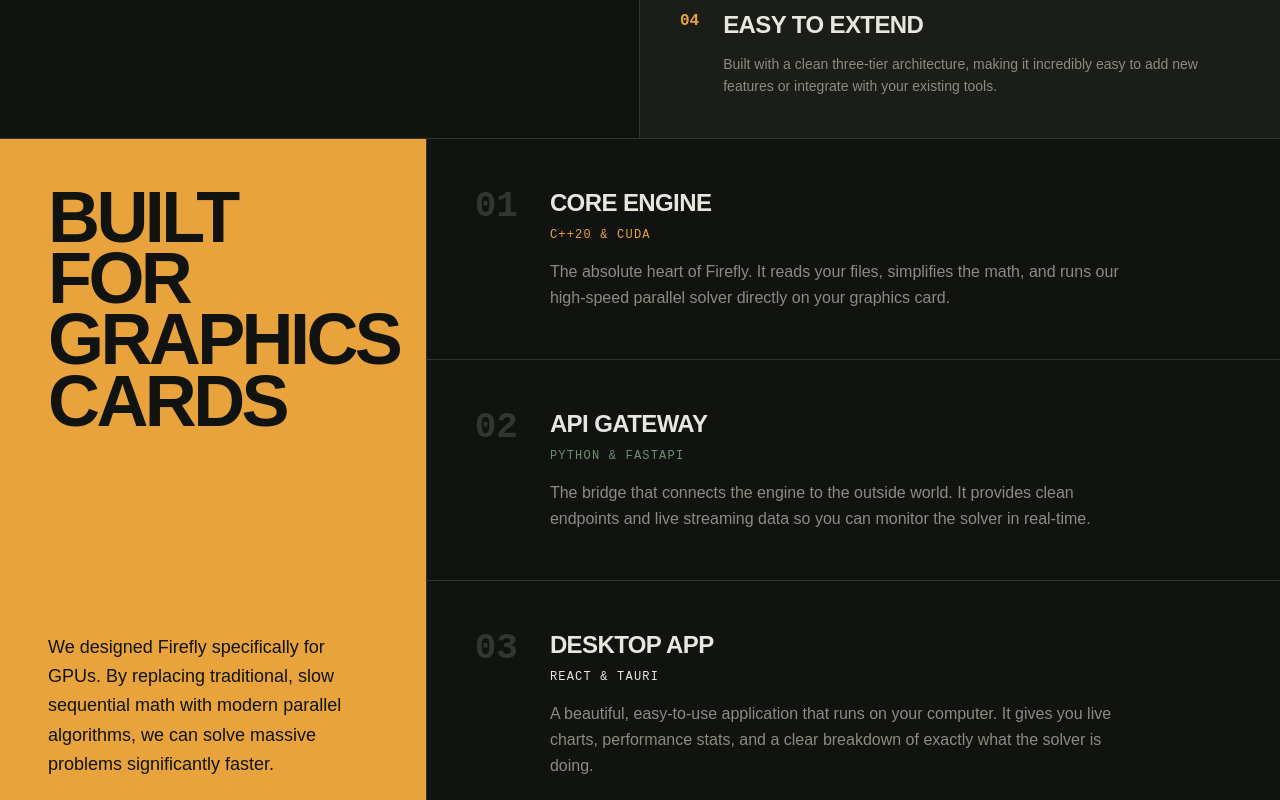
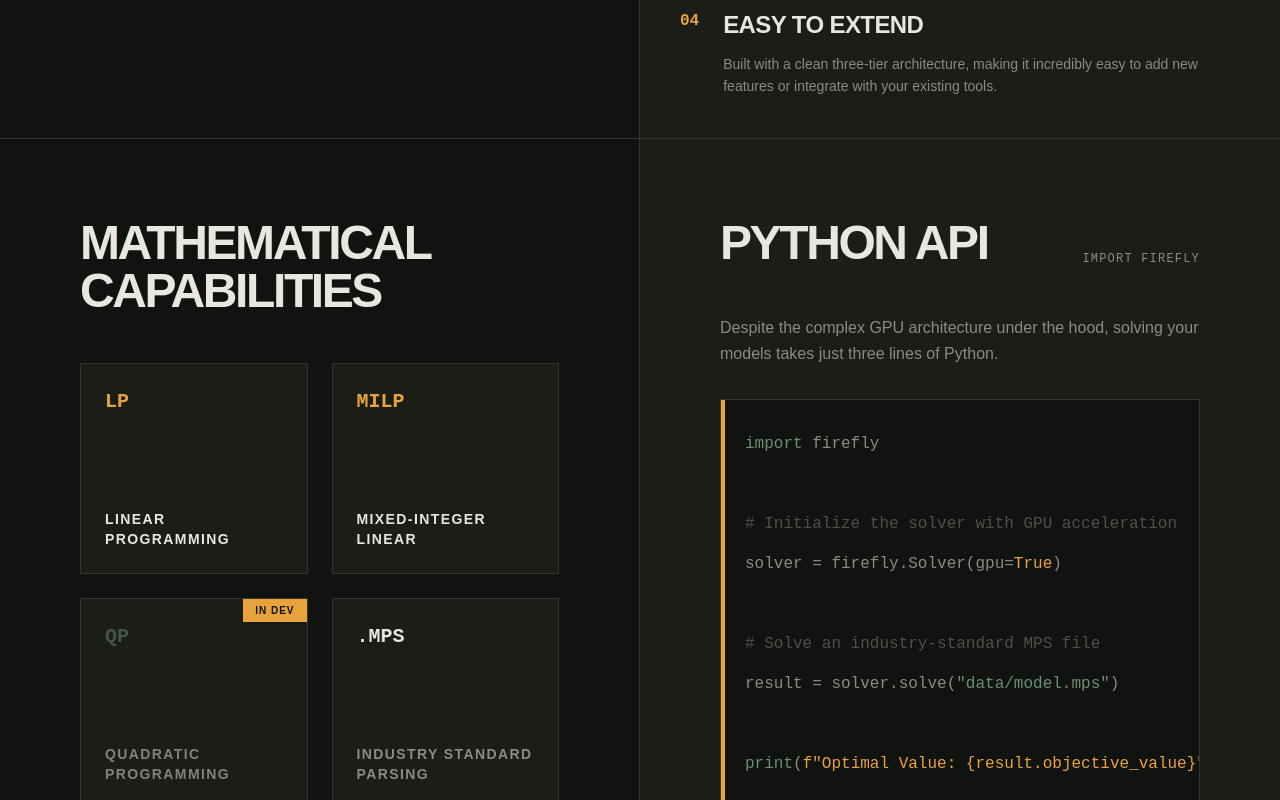
Before and after one commit to akshayvarma121/firefly_solver_landing_page, a React (Vite) app: page / in a window 1280 px wide. Shown: the part 1520-2320 px from the top of the page. Built offline with nearby package versions, Linux system fonts and the light colour scheme.

Commit message:
feat: Add capabilities grid, Python API snippet, copy feedback, and GitHub star

```diff
--- a/src/App.tsx
+++ b/src/App.tsx
@@ -2,8 +2,16 @@ import { useState, useEffect } from 'react';
 
 function App() {
   const [mounted, setMounted] = useState(false);
+  const [copied, setCopied] = useState(false);
+
   useEffect(() => { setMounted(true); }, []);
   if (!mounted) return null;
+
+  const handleCopy = () => {
+    navigator.clipboard.writeText('irm https://bit.ly/install-firefly | iex');
+    setCopied(true);
+    setTimeout(() => setCopied(false), 2000);
+  };
 
   return (
     <div className="min-h-screen flex flex-col font-sans bg-background text-text-primary selection:bg-signal selection:text-background">
@@ -22,7 +30,11 @@ function App() {
             <a href="#download" className="hover:text-signal transition-colors">Download</a>
           </nav>
 
-          <div className="hidden md:flex">
+          <div className="hidden md:flex items-center gap-4">
+             <a href="https://github.com/akshayvarma121/Firefly_solver" target="_blank" rel="noreferrer" className="flex items-center gap-2 px-4 py-2 border border-border hover:border-signal transition-colors text-xs font-bold tracking-widest text-text-primary uppercase group">
+               <svg className="w-4 h-4 group-hover:text-signal transition-colors" fill="currentColor" viewBox="0 0 24 24"><path d="M12 .587l3.668 7.568 8.332 1.151-6.064 5.828 1.48 8.279-7.416-3.967-7.417 3.967 1.481-8.279-6.064-5.828 8.332-1.151z"/></svg>
+               STAR ON GITHUB
+             </a>
              <span className="px-4 py-2 border border-border text-xs font-mono tracking-widest text-text-muted">v0.1.0</span>
           </div>
         </div>
@@ -127,6 +139,58 @@ function App() {
                   <p className="text-sm text-text-muted leading-relaxed font-light">Built with a clean three-tier architecture, making it incredibly easy to add new features or integrate with your existing tools.</p>
                 </div>
               </div>
+            </div>
+          </div>
+        </section>
+
+        {/* CAPABILITIES & API */}
+        <section className="flex flex-col lg:flex-row border-b border-border">
+          {/* Capabilities */}
+          <div className="w-full lg:w-1/2 p-6 md:p-12 lg:p-20 border-r border-border flex flex-col bg-background">
+            <h2 className="text-4xl md:text-5xl font-bold tracking-tighter uppercase mb-12">Mathematical Capabilities</h2>
+            <div className="grid grid-cols-1 sm:grid-cols-2 gap-6 flex-grow">
+              <div className="p-6 border border-border bg-panel flex flex-col justify-between hover:border-signal transition-colors group">
+                <div className="font-mono text-signal text-xl font-bold mb-4">LP</div>
+                <div className="font-bold uppercase tracking-widest text-sm group-hover:text-signal transition-colors">Linear<br/>Programming</div>
+              </div>
+              <div className="p-6 border border-border bg-panel flex flex-col justify-between hover:border-signal transition-colors group">
+                <div className="font-mono text-signal text-xl font-bold mb-4">MILP</div>
+                <div className="font-bold uppercase tracking-widest text-sm group-hover:text-signal transition-colors">Mixed-Integer<br/>Linear</div>
+              </div>
+              <div className="p-6 border border-border bg-panel flex flex-col justify-between relative overflow-hidden group">
+                <div className="absolute top-0 right-0 bg-signal text-background text-[10px] font-bold px-3 py-1 uppercase tracking-widest">In Dev</div>
+                <div className="font-mono text-trace-secondary text-xl font-bold mb-4 opacity-50">QP</div>
+                <div className="font-bold uppercase tracking-widest text-sm opacity-50">Quadratic<br/>Programming</div>
+              </div>
+              <div className="p-6 border border-border bg-panel flex flex-col justify-between group">
+                <div className="font-mono text-text-primary text-xl font-bold mb-4">.MPS</div>
+                <div className="font-bold uppercase tracking-widest text-sm text-text-muted">Industry Standard<br/>Parsing</div>
+              </div>
+            </div>
+          </div>
+
+          {/* Python API */}
+          <div className="w-full lg:w-1/2 p-6 md:p-12 lg:p-20 flex flex-col bg-panel">
+            <div className="flex justify-between items-end mb-12">
+              <h2 className="text-4xl md:text-5xl font-bold tracking-tighter uppercase">Python API</h2>
+              <span className="font-mono text-xs text-text-muted uppercase tracking-widest hidden sm:block">import firefly</span>
+            </div>
+            <p className="text-text-muted font-light leading-relaxed mb-8">
+              Despite the complex GPU architecture under the hood, solving your models takes just three lines of Python.
+            </p>
+            <div className="bg-background border border-border p-6 relative group overflow-x-auto">
+              <div className="absolute top-0 left-0 w-1 h-full bg-signal"></div>
+              <pre className="font-mono text-sm md:text-base leading-[2.5] text-text-muted">
+<span className="text-trace-secondary">import</span> firefly<br/>
+<br/>
+<span className="text-text-muted opacity-50"># Initialize the solver with GPU acceleration</span><br/>
+solver = firefly.Solver(gpu=<span className="text-signal">True</span>)<br/>
+<br/>
+<span className="text-text-muted opacity-50"># Solve an industry-standard MPS file</span><br/>
+result = solver.solve(<span className="text-trace-secondary">"data/model.mps"</span>)<br/>
+<br/>
+<span className="text-trace-secondary">print</span>(<span className="text-signal">f"Optimal Value: {"{"}result.objective_value{"}"}"</span>)
+              </pre>
             </div>
           </div>
         </section>
@@ -242,10 +306,12 @@ function App() {
 
             <div className="mb-12">
               <p className="font-mono text-xs tracking-widest text-text-muted mb-4 uppercase">Quick Install</p>
-              <div className="bg-background border border-border p-4 flex justify-between items-center cursor-pointer hover:border-signal transition-colors"
-                   onClick={() => navigator.clipboard.writeText('irm https://bit.ly/install-firefly | iex')}>
+              <div className="bg-background border border-border p-4 flex justify-between items-center cursor-pointer hover:border-signal transition-colors group"
+                   onClick={handleCopy}>
                 <code className="text-signal font-mono text-sm">irm https://bit.ly/install-firefly | iex</code>
-                <span className="font-mono text-xs text-text-muted uppercase">COPY</span>
+                <span className={`font-mono text-xs font-bold uppercase transition-colors ${copied ? 'text-signal' : 'text-text-muted group-hover:text-text-primary'}`}>
+                  {copied ? 'COPIED!' : 'COPY'}
+                </span>
               </div>
             </div>
 
```
